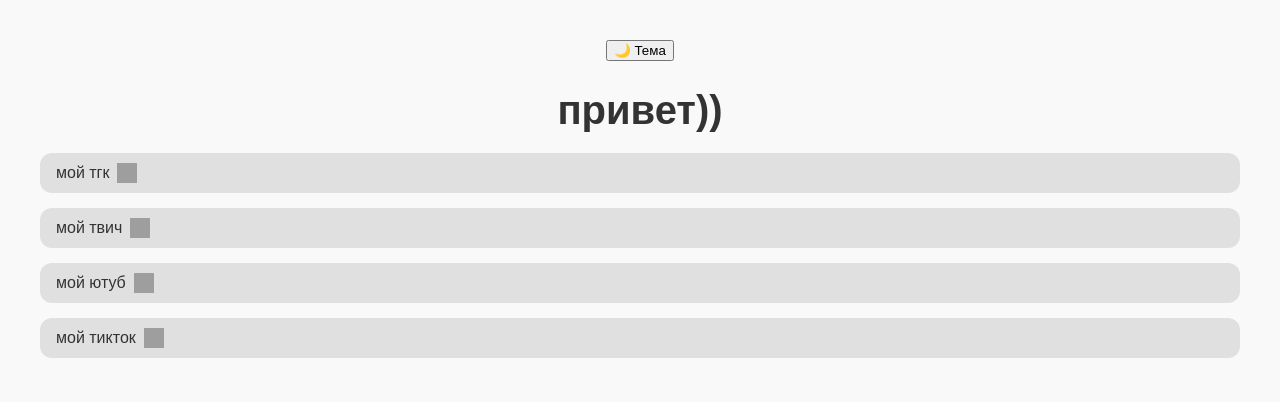
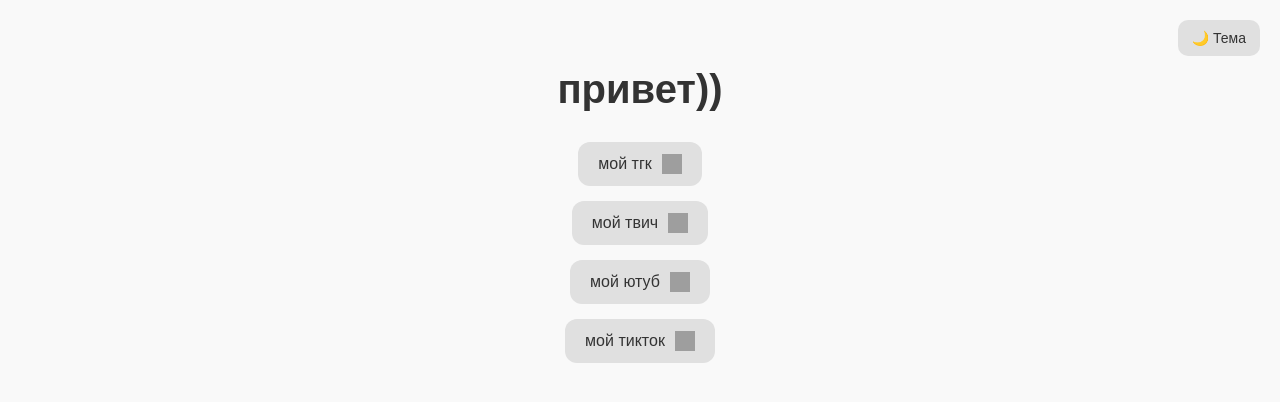
Before and after one commit to Donaldpng/about, a plain HTML site: page index.html in a window 1280 px wide. Drawn offline with Linux system fonts and the light colour scheme; grey boxes are pictures that could not be loaded.

Commit message:
Update style.css

```diff
--- a/style.css
+++ b/style.css
@@ -1,41 +1,74 @@
+    :root {
+      --bg-color: #f9f9f9;
+      --text-color: #333;
+      --link-bg: #e0e0e0;
+      --link-hover: #d2d2d2;
+    }
+
+    body.dark {
+      --bg-color: #1e1e1e;
+      --text-color: #f0f0f0;
+      --link-bg: #2d2d2d;
+      --link-hover: #444;
+    }
+
     body {
+      background-color: var(--bg-color);
+      color: var(--text-color);
       font-family: Arial, sans-serif;
       text-align: center;
-      background-color: #f9f9f9;
-      color: #333;
       margin: 0;
       padding: 40px;
+      transition: background-color 0.3s, color 0.3s;
     }
 
     .title {
       font-size: 2.5rem;
-      margin-bottom: 20px;
+      margin-bottom: 30px;
     }
 
     .links {
       display: flex;
       flex-direction: column;
-      justify-content: center;
+      align-items: center;
       gap: 15px;
     }
 
     .link-item {
       text-decoration: none;
-      color: #333;
-      background: #e0e0e0;
-      padding: 10px 16px;
+      color: var(--text-color);
+      background: var(--link-bg);
+      padding: 12px 20px;
       border-radius: 12px;
       display: inline-flex;
       align-items: center;
-      gap: 8px;
+      gap: 10px;
       transition: background 0.3s;
     }
 
     .link-item:hover {
-      background: #d2d2d2;
+      background: var(--link-hover);
     }
 
     .link-item img {
       width: 20px;
       height: 20px;
     }
+
+    .theme-toggle {
+      position: fixed;
+      top: 20px;
+      right: 20px;
+      background: var(--link-bg);
+      border: none;
+      padding: 10px 14px;
+      border-radius: 10px;
+      cursor: pointer;
+      color: var(--text-color);
+      font-size: 14px;
+      transition: background 0.3s;
+    }
+
+    .theme-toggle:hover {
+      background: var(--link-hover);
+    }
```
Lines whose indentation alone changed are shown as unchanged.
